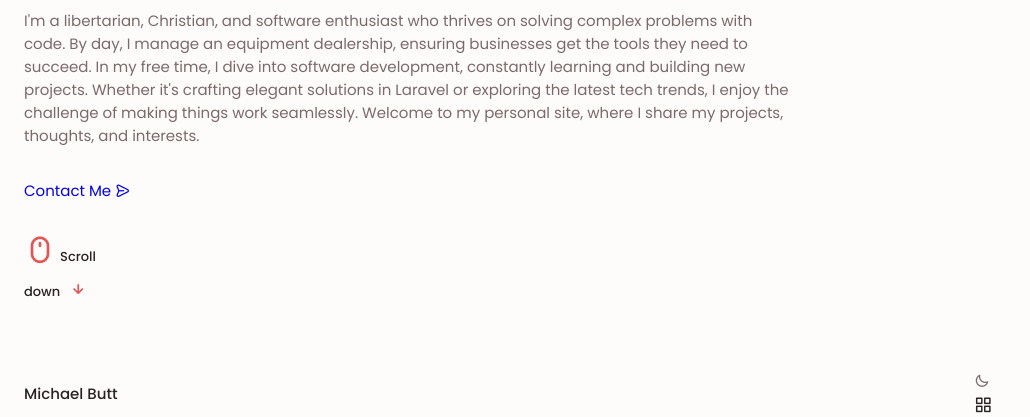
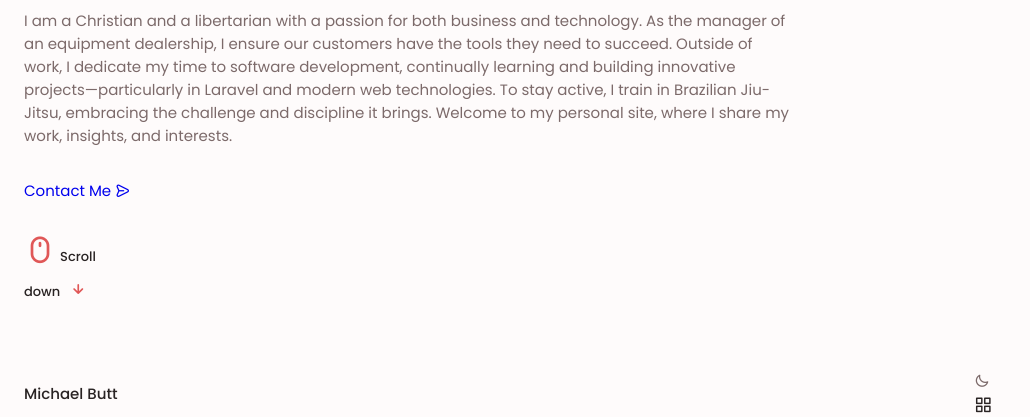
Before and after one commit to edocnikufesin/homepage, a plain HTML site: page index.html in a window 1280 px wide. Shown: the part 383-800 px from the top of the page, without its empty margins (0-1030 px from the left). Drawn offline with nearby package versions, Linux system fonts and the light colour scheme.

Commit message:
Update bio

```diff
--- a/index.html
+++ b/index.html
@@ -108,13 +108,7 @@
               <h1 class="home__title">Michael Butt</h1>
               <h3 class="home__subtitle">Owen Sound, ON</h3>
               <p class="home__description">
-                I'm a libertarian, Christian, and software enthusiast who thrives on solving complex
-                problems with code. By day, I manage an equipment dealership, ensuring businesses get
-                the tools they need to succeed. In my free time, I dive into software development,
-                constantly learning and building new projects. Whether it's crafting elegant solutions
-                in Laravel or exploring the latest tech trends, I enjoy the challenge of making things
-                work seamlessly. Welcome to my personal site, where I share my projects, thoughts,
-                and interests.
+                I am a Christian and a libertarian with a passion for both business and technology. As the manager of an equipment dealership, I ensure our customers have the tools they need to succeed. Outside of work, I dedicate my time to software development, continually learning and building innovative projects—particularly in Laravel and modern web technologies. To stay active, I train in Brazilian Jiu-Jitsu, embracing the challenge and discipline it brings. Welcome to my personal site, where I share my work, insights, and interests.
               </p>
               <a href="#contact" class="button button--flex">
                 Contact Me <i class="uil uil-message button__icon"></i>
```
